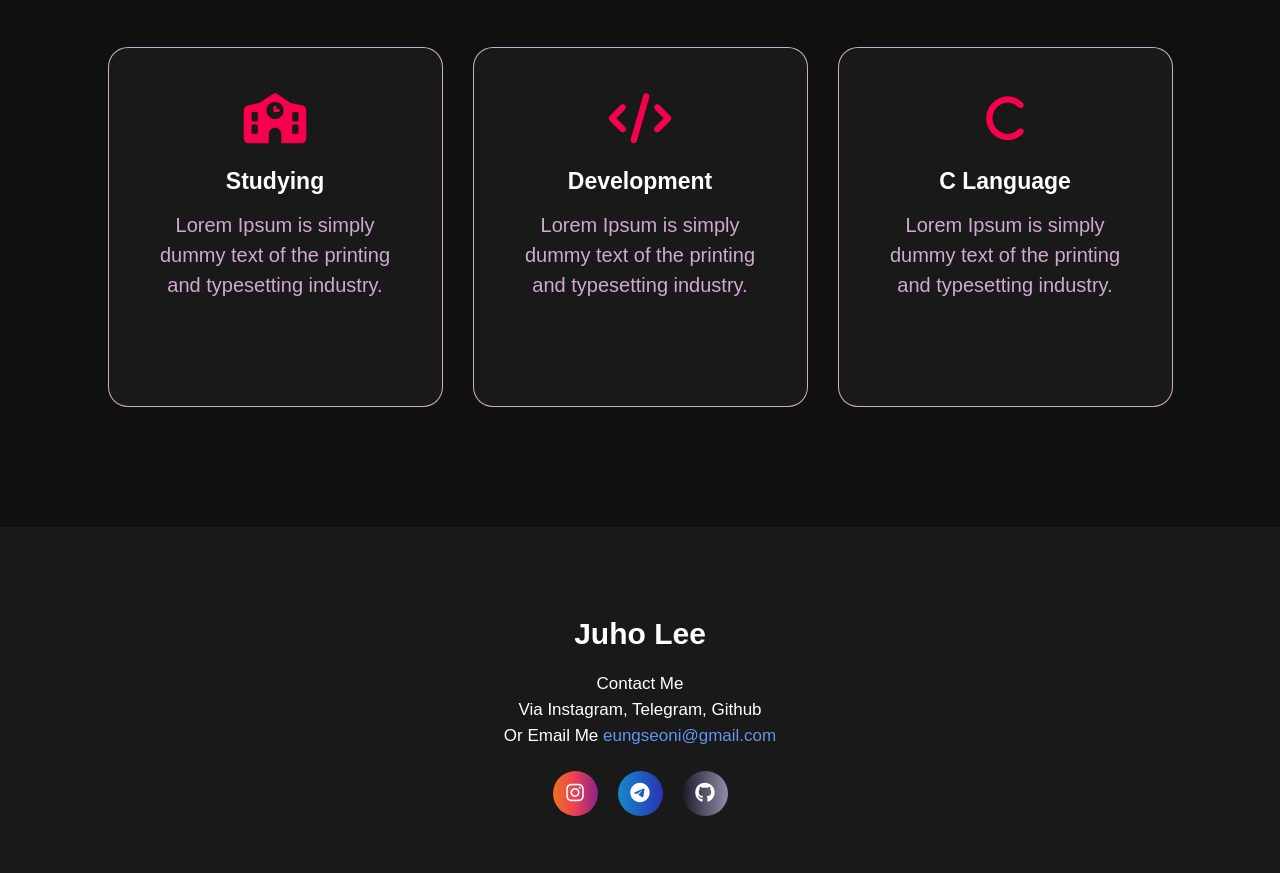
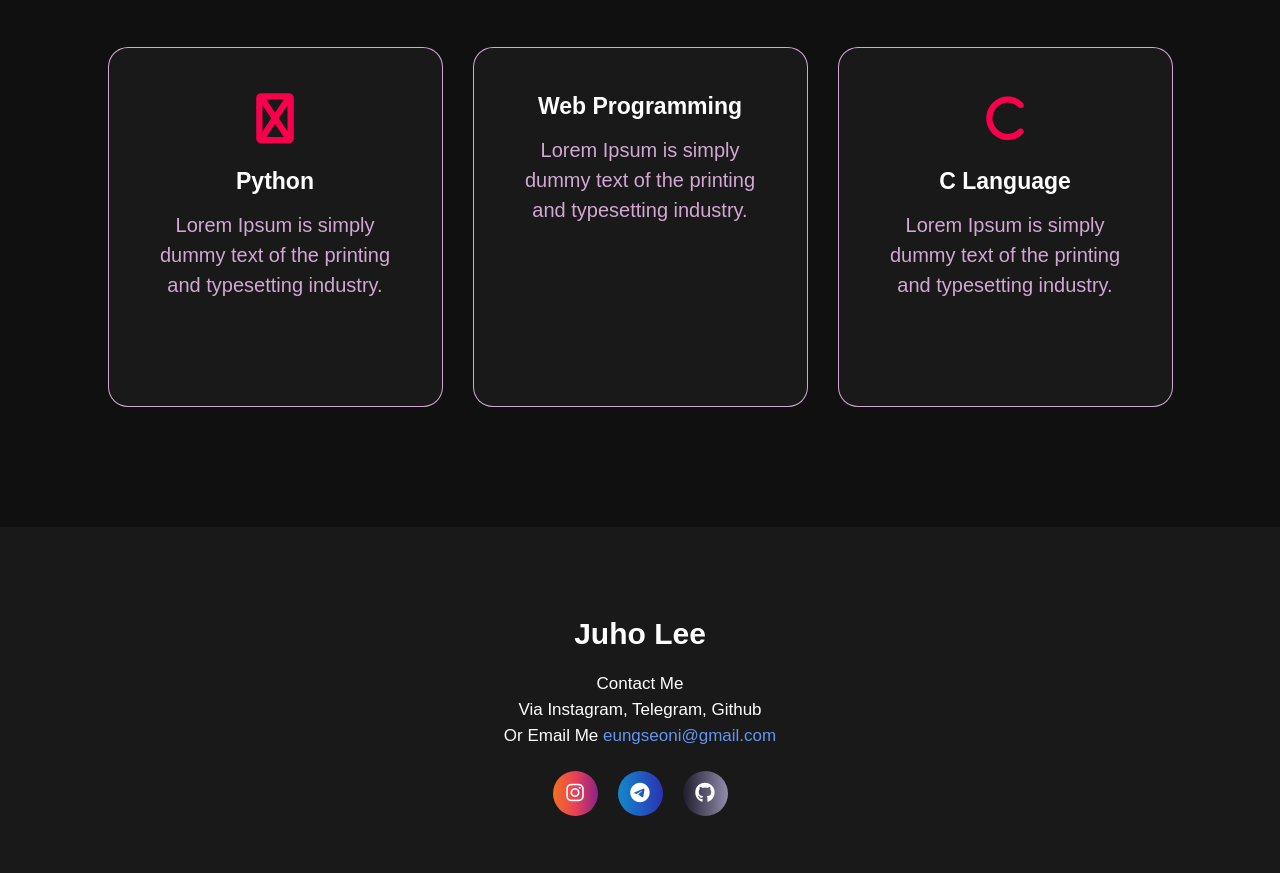
Before and after one commit to 2ssunny/HTML_Portfolio, a plain HTML site: page index.html in a window 1280 px wide. Shown: the part 1729-2602 px from the top of the page. Drawn offline with Linux system fonts and the light colour scheme.

Commit message:
style: edit skills

```diff
--- a/index.html
+++ b/index.html
@@ -61,8 +61,8 @@
       <div class="title"><h2>Skills</h2></div>
       <div class="box">
         <div class="card">
-          <i class="fa-solid fa-school"></i>
-          <h5>Studying</h5>
+          <i class="fa-solid fa-python"></i>
+          <h5>Python</h5>
           <div class="pra">
             <p>
               Lorem Ipsum is simply dummy text of the printing and typesetting
@@ -72,8 +72,8 @@
         </div>
 
         <div class="card">
-          <i class="fa-solid fa-code"></i>
-          <h5>Development</h5>
+          <i class="fa-regular fa-browser"></i>
+          <h5>Web Programming</h5>
           <div class="pra">
             <p>
               Lorem Ipsum is simply dummy text of the printing and typesetting
```
